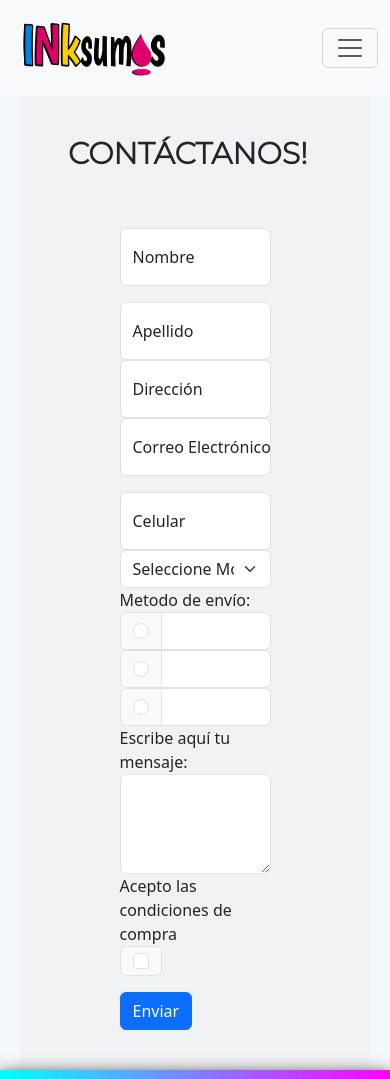
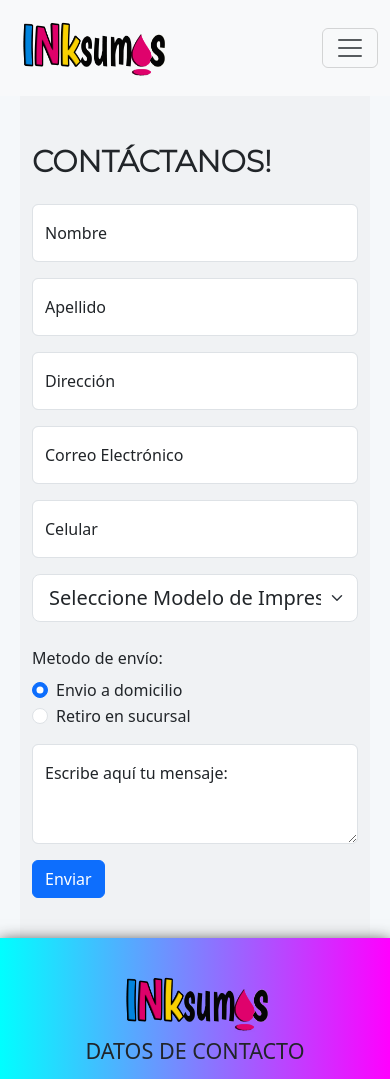
Before and after one commit to elisabethcordero/coderhouse-desarrollo-web, a plain HTML site: page pages/contacto.html in a window 390 px wide. Shown: the top 1079 px of the page. Drawn offline with nearby package versions, Linux system fonts and the light colour scheme.

Commit message:
Agrego responsive a formulario de contacto

```diff
--- a/pages/contacto.html
+++ b/pages/contacto.html
@@ -113,21 +113,18 @@
         <div class="main">
             <div class="container">
                 <div class="row">
-                    <h1 class="ps-5 contacto" >CONTÁCTANOS!</h1>
-                </div>
-                <div class="row">
-                    <div class="col-3"></div>
-                    <div class="col-6 pt-5">
+                    <div class="col-md-12 col-lg-8 col-xl-6 col-xs-12 col-sm-12 pt-2 mx-auto">
                         <form action="">
+                            <h1 class="contacto mb-4" >CONTÁCTANOS!</h1>
                             <div class="form-floating mb-3">
                                 <input type="text" class="form-control" id="floatingInput" placeholder="name" required>
                                 <label for="floatingInput">Nombre</label>
                             </div>
-                            <div class="form-floating">
+                            <div class="form-floating mb-3">
                                 <input type="text" class="form-control" id="floatingPassword" placeholder="lastname" required>
                                 <label for="floatingPassword">Apellido</label>
                             </div>
-                            <div class="form-floating">
+                            <div class="form-floating mb-3">
                                     <input type="text" class="form-control" id="floatingPassword" placeholder="address">
                                     <label for="floatingPassword">Dirección</label>
                             </div>
@@ -135,11 +132,11 @@
                                 <input type="email" class="form-control" id="floatingInput" placeholder="email" required>
                                 <label for="floatingInput">Correo Electrónico</label>
                             </div>
-                            <div class="form-floating">
-                                <input type="text" class="form-control" id="floatingPassword" placeholder="Password">
+                            <div class="form-floating mb-3">
+                                <input type="number" class="form-control" id="floatingPassword" placeholder="Password">
                                 <label for="floatingPassword">Celular</label>
                             </div>
-                            <select class="form-select" aria-label="Default select example">
+                            <select class="form-select form-select-lg mb-4" aria-label="Default select example">
                                 <option selected>Seleccione Modelo de Impresora</option>
                                 <option value="1">EPSON</option>
                                 <option value="2">HEWLETT PACKARD</option>
@@ -148,44 +145,26 @@
                             </select>
                             <div>
                                 <label for="envio">Metodo de envío:</label>
-                                <div class="input-group">
-                                    <div class="input-group-text">
-                                        <input class="form-check-input mt-0" type="radio" value="" aria-label="Radio button for following text input">
-                                    </div>
-                                    <input type="text" class="form-control" aria-label="Text input with radio button">
+                                <div class="form-check mt-2">
+                                    <input class="form-check-input" type="radio" name="flexRadioDefault" id="flexRadioDefault1" checked>
+                                    <label class="form-check-label" for="flexRadioDefault1">
+                                      Envio a domicilio
+                                    </label>
                                 </div>
-                                <div class="input-group">
-                                    <div class="input-group-text">
-                                        <input class="form-check-input mt-0" type="radio" value="" aria-label="Radio button for following text input">
-                                    </div>
-                                    <input type="text" class="form-control" aria-label="Text input with radio button">
-                                </div>
-                                <div class="input-group">
-                                    <div class="input-group-text">
-                                        <input class="form-check-input mt-0" type="radio" value="" aria-label="Radio button for following text input">
-                                    </div>
-                                    <input type="text" class="form-control" aria-label="Text input with radio button">
+                                <div class="form-check mb-3">
+                                    <input class="form-check-input" type="radio" name="flexRadioDefault" id="flexRadioDefault2">
+                                    <label class="form-check-label" for="flexRadioDefault2">
+                                      Retiro en sucursal
+                                    </label>
                                 </div>
                             </div>
-                            <div>
-                                <label for="mensaje">Escribe aquí tu mensaje:</label>
-                                <div class="form-floating">
-                                    <textarea class="form-control" placeholder="Leave a comment here" id="floatingTextarea2" style="height: 100px"></textarea>
-                                    <label for="floatingTextarea2"></label>
-                                  </div>
+                            <div class="form-floating">
+                                <textarea class="form-control" placeholder="Leave a comment here" id="floatingTextarea2" style="height: 100px"></textarea>
+                                <label for="floatingTextarea2">Escribe aquí tu mensaje:</label>
                             </div>
-                            <div>
-                                <label for="condiciones">Acepto las condiciones de compra</label>
-                                <div class="input-group mb-3">
-                                    <div   div class="input-group-text">
-                                        <input class="form-check-input mt-0" type="checkbox" value="" aria-label="Checkbox for following text input">
-                                    </div>
-                                </div>
-                            </div>
-                            <div>
-                                <a href="#">
-                                    <button type="submit" class="btn btn-primary">Enviar</button>
-                                </a>
+
+                            <div class="form-floating mt-3">
+                                <button type="submit" class="btn btn-primary">Enviar</button>
                             </div>
                         </form>
                     </div>
```
